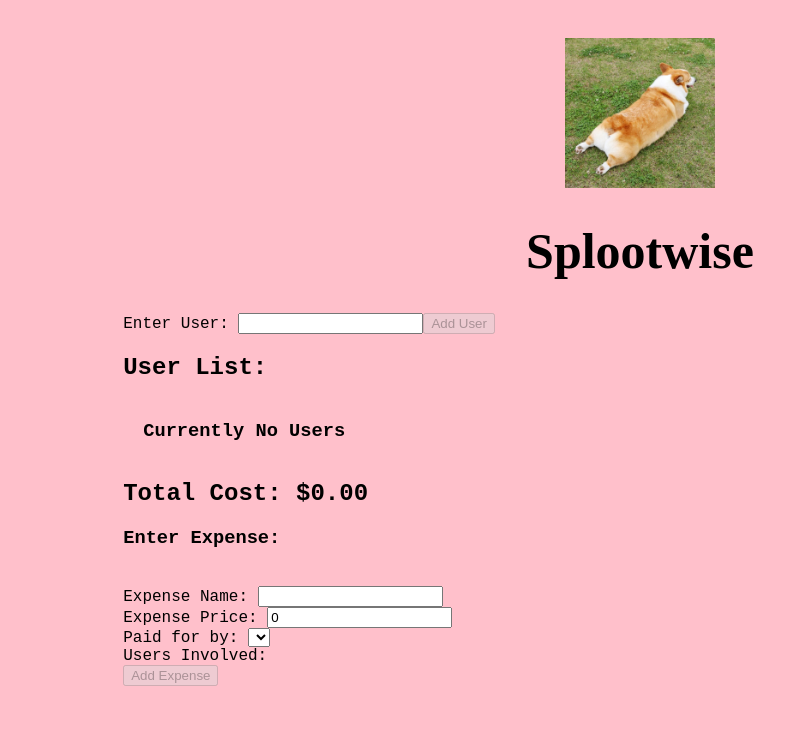
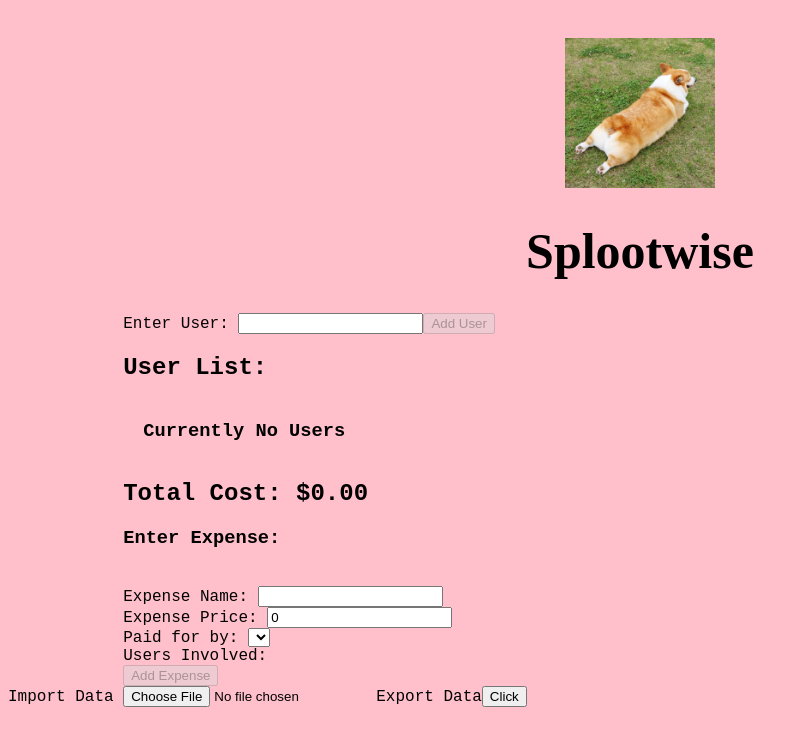
Before and after one commit to liaob/splootwise, a React (Vite) app: page / in a window 1280 px wide. Shown: the top 746 px of the page, without its empty margins (0-807 px from the left). Built offline with nearby package versions, Linux system fonts and the light colour scheme.

Commit message:
add data import/export

```diff
--- a/package.json
+++ b/package.json
@@ -20,7 +20,8 @@
     "start": "vite start",
     "preview": "vite preview",
     "build": "vite build",
-    "test": "vitest"
+    "test": "vitest",
+    "test:coverage": "vitest --coverage"
   },
   "eslintConfig": {
     "extends": [
@@ -45,6 +46,7 @@
     "@typescript-eslint/eslint-plugin": "^6.19.1",
     "@typescript-eslint/parser": "^6.19.1",
     "@vitejs/plugin-react": "^4.3.0",
+    "@vitest/coverage-v8": "^1.6.0",
     "eslint": "^8.56.0",
     "eslint-config-standard-with-typescript": "^43.0.1",
     "eslint-plugin-import": "^2.29.1",
--- a/src/App.tsx
+++ b/src/App.tsx
@@ -7,8 +7,37 @@ import { ExpenseForm } from './components/ExpenseForm';
 
 export const App = () => {
   const [totalExpense, setTotalExpense] = useState<number>(0);
+  const [file, setFile] = useState<FileList>();
   const [currentExpenses, setCurrentExpenses ] = useState<Expense[]>([]);
   const [currentUsers, setCurrentUsers] = useState<User[]>([]);
+
+  type DataContext = {
+    expenses: Expense[],
+    users: User[],
+  }
+  const context: DataContext = {
+    expenses: currentExpenses,
+    users: currentUsers,
+  };
+
+  const handleSaveToPC = () => {
+    const fileData = JSON.stringify(context);
+    const blob = new Blob([fileData], {type: 'text/plain'});
+    const url = URL.createObjectURL(blob);
+    const link = document.createElement('a');
+    link.download = 'splootwise_data.json';
+    link.href = url;
+    link.click();
+  };
+
+  if(file){
+    const blob = new Blob([file[0]] , {type:'text/plain'});
+    blob.text().then((x) => {
+      const obj: DataContext = JSON.parse(x);
+      setCurrentUsers(obj.users);
+      setCurrentExpenses(obj.expenses);
+    });
+  }
 
   return (
     <>
@@ -18,6 +47,9 @@ export const App = () => {
       </span>
       <UserDisplay currentUsers={currentUsers} setCurrentUsers={setCurrentUsers} />
       <ExpenseForm users={currentUsers} setUsers={setCurrentUsers} totalExpense={totalExpense} setTotalExpense={setTotalExpense} currentExpenses={currentExpenses} setCurrentExpenses={setCurrentExpenses} />
+
+      <label>Import Data </label><input type="file" id="fileupload" onChange={(e) => setFile(e.target.files!!)}/>
+      <label>Export Data</label><button onClick={() => handleSaveToPC()}>Click</button>
     </>
   );
 };
```
Also changed, not shown: 2 other files (tests, documents, lock files or other folders).
